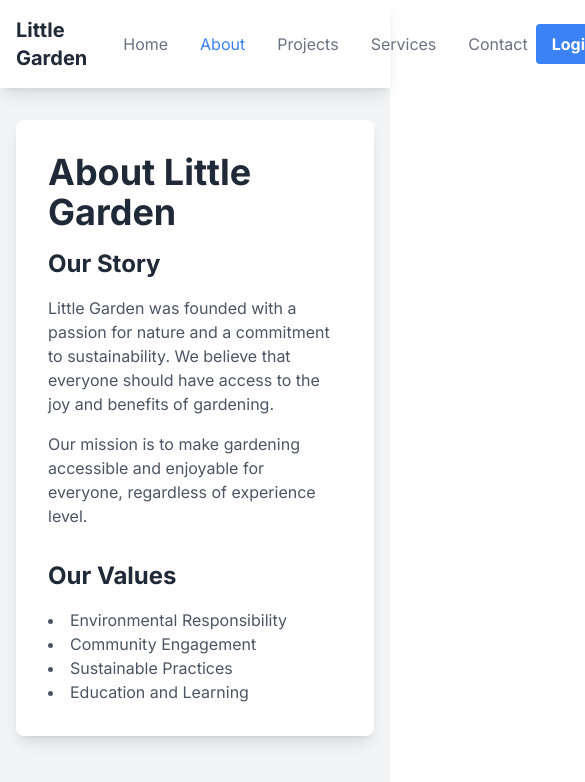
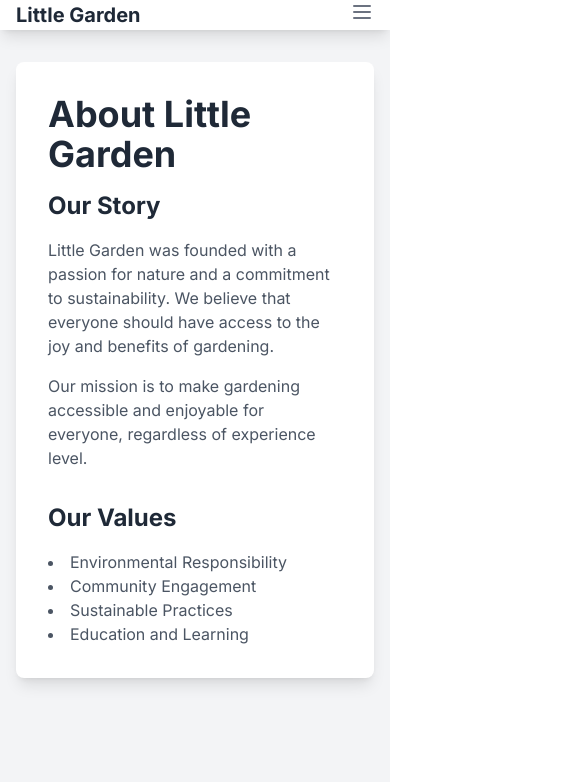
Before and after one commit to mikelsito/little-garden, a Next.js app: page /about in a window 390 px wide. Shown: the top 782 px of the page, 585 px wide, since content can reach past the window. Built offline with nearby package versions, Linux system fonts and the light colour scheme.

Commit message:
Made navbar mobile friendly, removed login.

```diff
--- a/src/components/Navbar.tsx
+++ b/src/components/Navbar.tsx
@@ -2,21 +2,24 @@
 
 import Link from 'next/link';
 import { usePathname } from 'next/navigation';
+import { useState } from 'react';
 
 export default function Navbar() {
   const pathname = usePathname();
+  const [isOpen, setIsOpen] = useState(false);
 
   return (
     <nav className="bg-white shadow-lg">
       <div className="max-w-6xl mx-auto px-4">
-        <div className="flex justify-between">
-          <div className="flex space-x-7">
-            <div className="flex items-center py-4">
+        <div className="flex justify-between items-center">
+          <div className="flex items-center">
             <Link href="/" className="text-xl font-bold text-gray-800">
               Little Garden
             </Link>
           </div>
-            <div className="flex items-center space-x-4">
+
+          {/* Desktop menu */}
+          <div className="hidden md:flex items-center space-x-4">
             <Link
               href="/"
               className={`py-4 px-2 ${pathname === '/' ? 'text-blue-500' : 'text-gray-500 hover:text-gray-900'}`}
@@ -48,12 +51,64 @@
               Contact
             </Link>
           </div>
-          </div>
-          <div className="flex items-center space-x-4">
-            <button className="bg-blue-500 hover:bg-blue-700 text-white font-bold py-2 px-4 rounded">
-              Login
+
+          {/* Mobile menu button */}
+          <div className="md:hidden">
+            <button
+              onClick={() => setIsOpen(!isOpen)}
+              className="text-gray-500 hover:text-gray-700 focus:outline-none"
+            >
+              <svg className="h-6 w-6" fill="none" strokeLinecap="round" strokeLinejoin="round" strokeWidth="2" viewBox="0 0 24 24" stroke="currentColor">
+                {isOpen ? (
+                  <path d="M6 18L18 6M6 6l12 12" />
+                ) : (
+                  <path d="M4 6h16M4 12h16M4 18h16" />
+                )}
+              </svg>
             </button>
           </div>
+
+
+        </div>
+
+        {/* Mobile menu */}
+        <div className={`md:hidden ${isOpen ? 'block' : 'hidden'} px-2 pt-2 pb-3 space-y-1 sm:px-3`}>
+          <Link
+            href="/"
+            onClick={() => setIsOpen(false)}
+            className={`block px-3 py-2 rounded-md text-base font-medium ${pathname === '/' ? 'text-blue-500' : 'text-gray-500 hover:text-gray-900'}`}
+          >
+            Home
+          </Link>
+          <Link
+            href="/about"
+            onClick={() => setIsOpen(false)}
+            className={`block px-3 py-2 rounded-md text-base font-medium ${pathname === '/about' ? 'text-blue-500' : 'text-gray-500 hover:text-gray-900'}`}
+          >
+            About
+          </Link>
+          <Link
+            href="/projects"
+            onClick={() => setIsOpen(false)}
+            className={`block px-3 py-2 rounded-md text-base font-medium ${pathname === '/projects' ? 'text-blue-500' : 'text-gray-500 hover:text-gray-900'}`}
+          >
+            Projects
+          </Link>
+          <Link
+            href="/services"
+            onClick={() => setIsOpen(false)}
+            className={`block px-3 py-2 rounded-md text-base font-medium ${pathname === '/services' ? 'text-blue-500' : 'text-gray-500 hover:text-gray-900'}`}
+          >
+            Services
+          </Link>
+          <Link
+            href="/contact"
+            onClick={() => setIsOpen(false)}
+            className={`block px-3 py-2 rounded-md text-base font-medium ${pathname === '/contact' ? 'text-blue-500' : 'text-gray-500 hover:text-gray-900'}`}
+          >
+            Contact
+          </Link>
+
         </div>
       </div>
     </nav>
```
Lines whose indentation alone changed are shown as unchanged.
